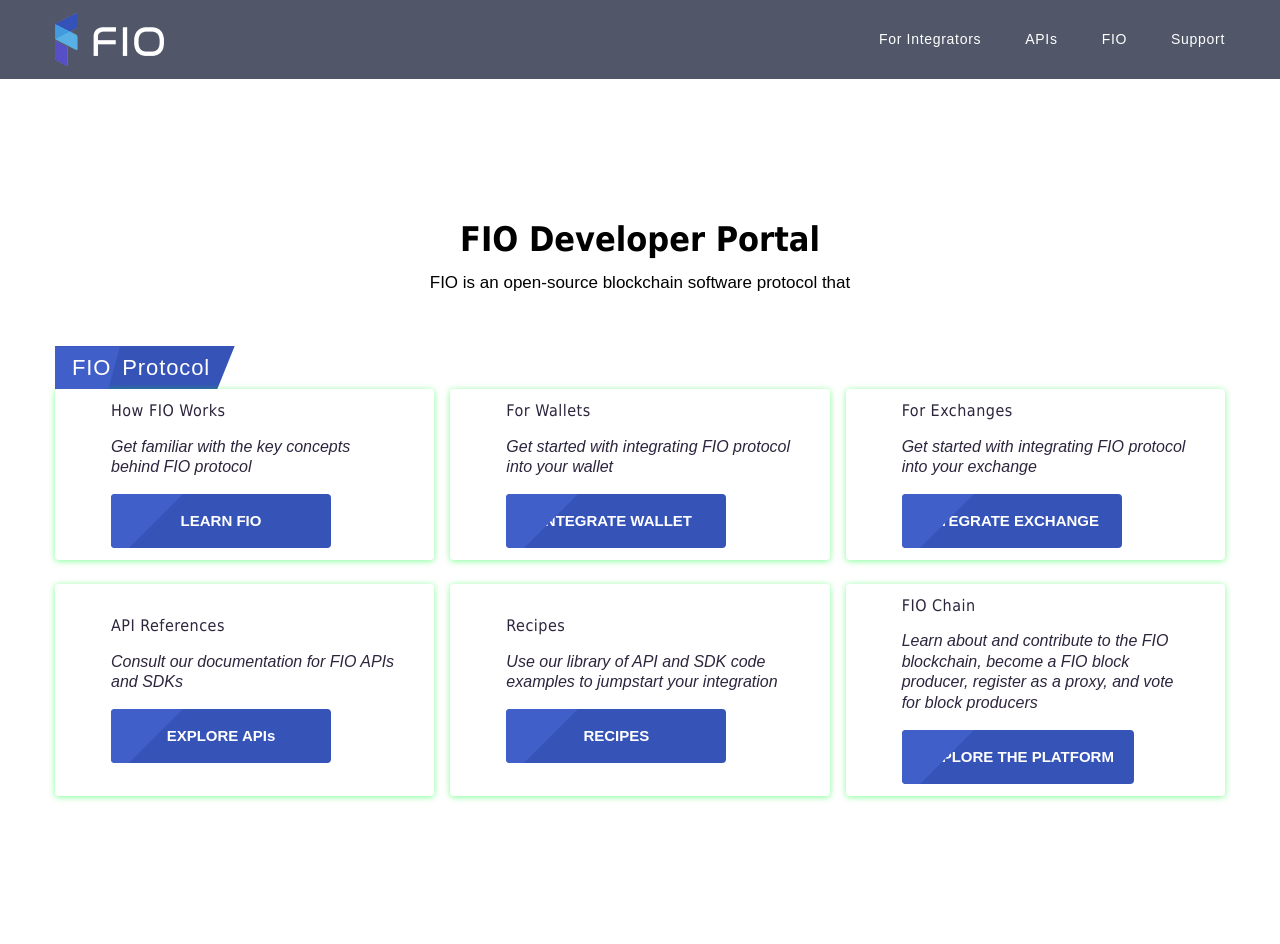
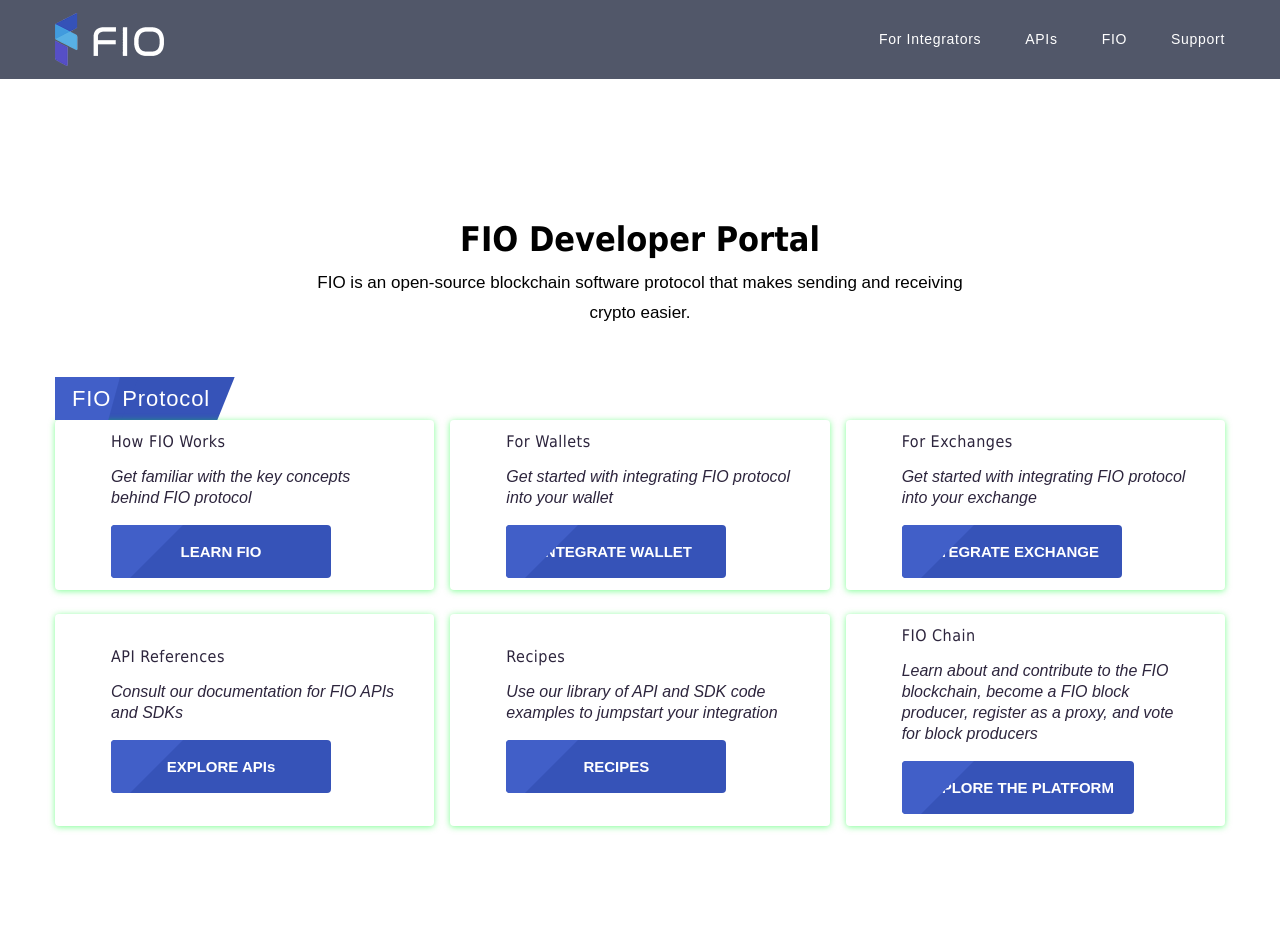
Before and after one commit to fioprotocol/fio-devhub, a Jekyll site: the page built from index.md, in a window 1280 px wide. Built offline with Jekyll 4.4.1, drawn with Linux system fonts in a browser that asks for light colours; before the commit the page ends 914 px from its top, so only the background shows below that.

```diff
--- a/index.md
+++ b/index.md
@@ -4,7 +4,7 @@ title: FIO Developer Portal
 
 join:
   heading: FIO Developer Portal
-  description: FIO is an open-source blockchain software protocol that
+  description: FIO is an open-source blockchain software protocol that makes sending and receiving crypto easier.
 
 
 ---
```
